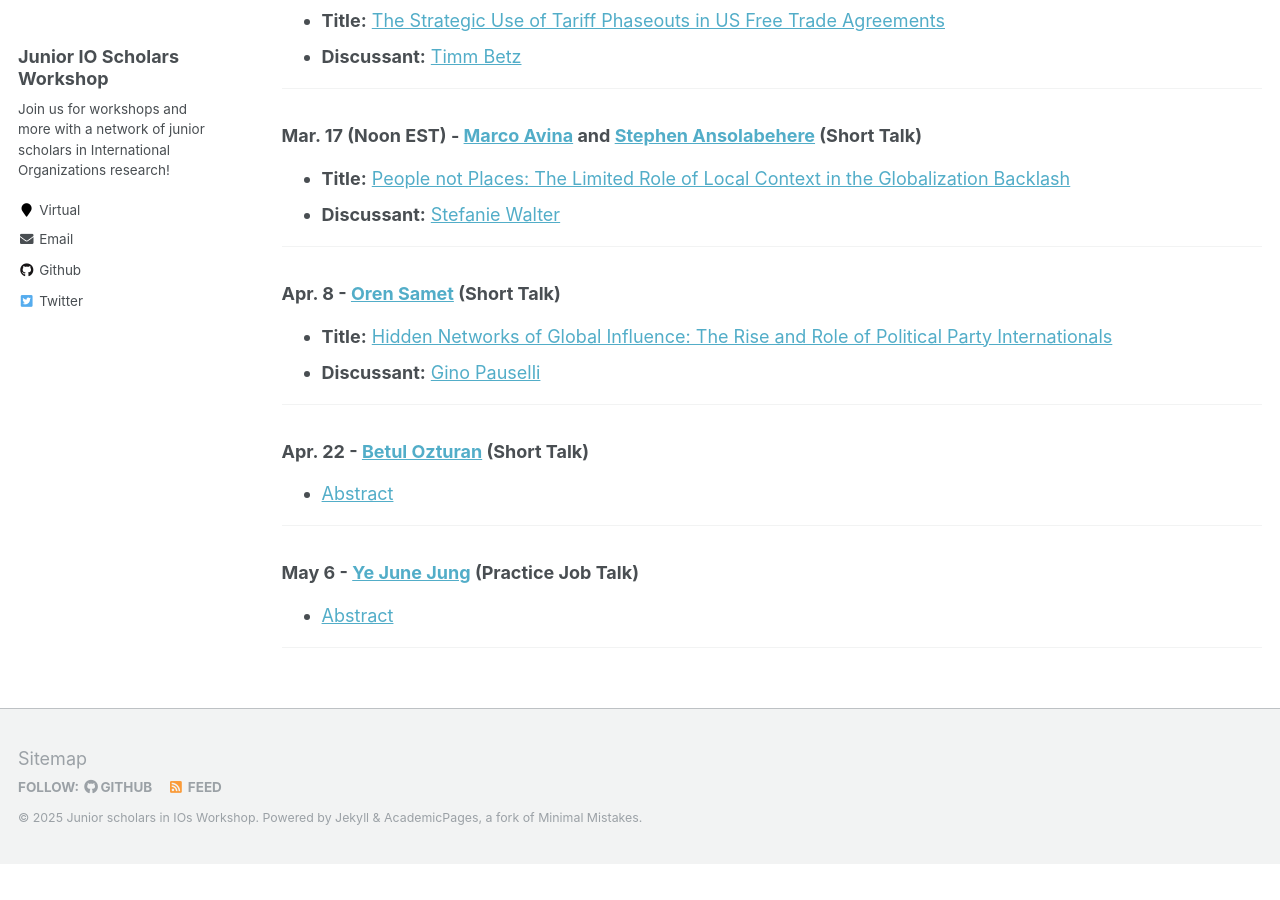
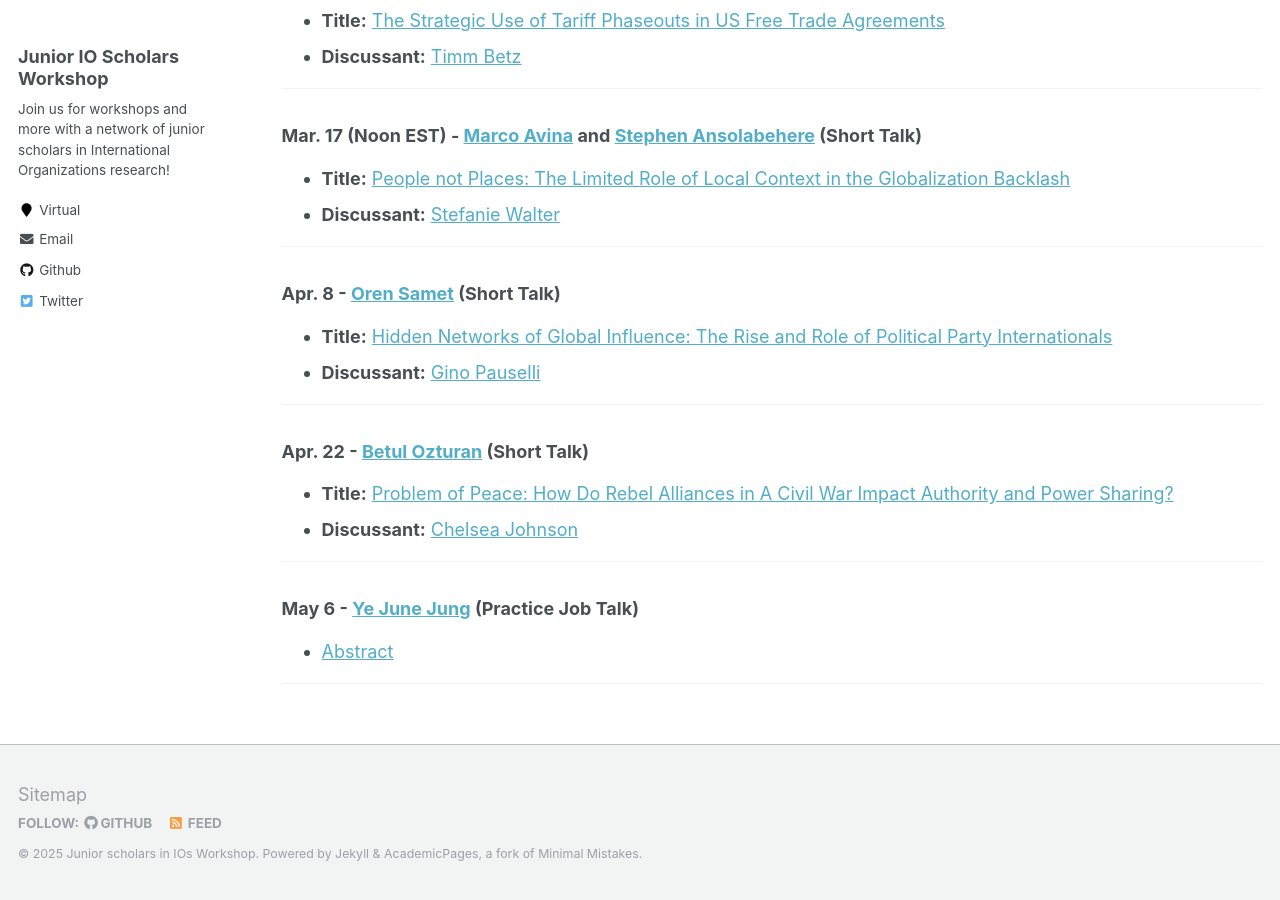
Before and after one commit to IO-workshop/IO-workshop.github.io, a Jekyll site: the page built from _pages/schedule.md, in a window 1280 px wide and 900 px high, scrolled down 652 px. Built offline with Jekyll 4.4.1, drawn with Linux system fonts in a browser that asks for light colours; before the commit the page ends 1516 px from its top, so only the background shows below that.

Commit message:
Update schedule.md
4/22 workshop

```diff
--- a/_pages/schedule.md
+++ b/_pages/schedule.md
@@ -45,7 +45,9 @@ Meetings are on Tuesdays at 11 Am (EST). We will send the Zoom link on the day o
 
 ### Apr. 22 - [Betul Ozturan](https://x.com/betulrozturan) (Short Talk)
 
-- [Abstract](https://io-workshop.github.io/files/Ozturan_abstract_2025.pdf)
+- **Title:** [Problem of Peace: How Do Rebel Alliances in A Civil War Impact Authority and Power Sharing?](https://io-workshop.github.io/files/Ozturan_problem_of_peace.pdf)
+- **Discussant:** [Chelsea Johnson](https://cbj913.wixsite.com/drchelseajohnson)
+
 
 ---
 
```
